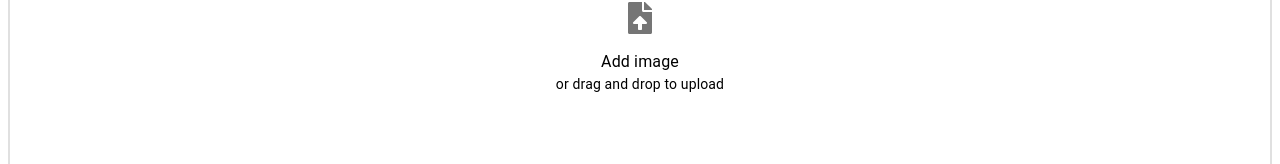
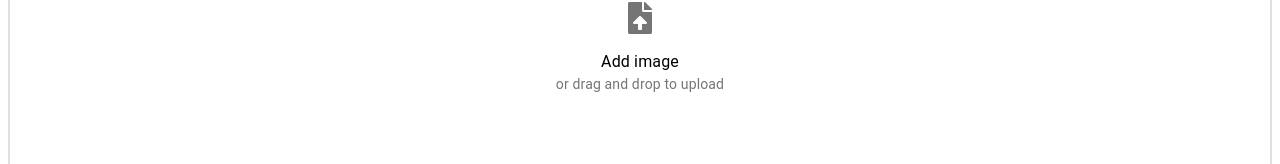
Before and after one commit to tiavina-mika/upload-files-react-dropzone-zod-hook-form-ts, a React (Create React App) app in the folder src/: page / in a window 1280 px wide. Shown: the part 126-290 px from the top of the page. Built offline with nearby package versions, Linux system fonts and the light colour scheme; no server answers; the HTML template or start-up script is replaced by a standard one.

Commit message:
change upload label color

```diff
--- a/src/components/DropzoneInput.tsx
+++ b/src/components/DropzoneInput.tsx
@@ -65,7 +65,7 @@ const DropzoneInput: FC<Props> = ({ onChange, onBlur, value, ...rest }) => {
             <FaFileUpload size={32} color={grey[600]} />
             <Box display="flex" flexDirection="column" alignItems="center">
               <Typography>Add image</Typography>
-              <Typography variant="body2">
+              <Typography variant="body2" sx={{ color: grey[600] }}>
                 or drag and drop to upload
               </Typography>
             </Box>
```
